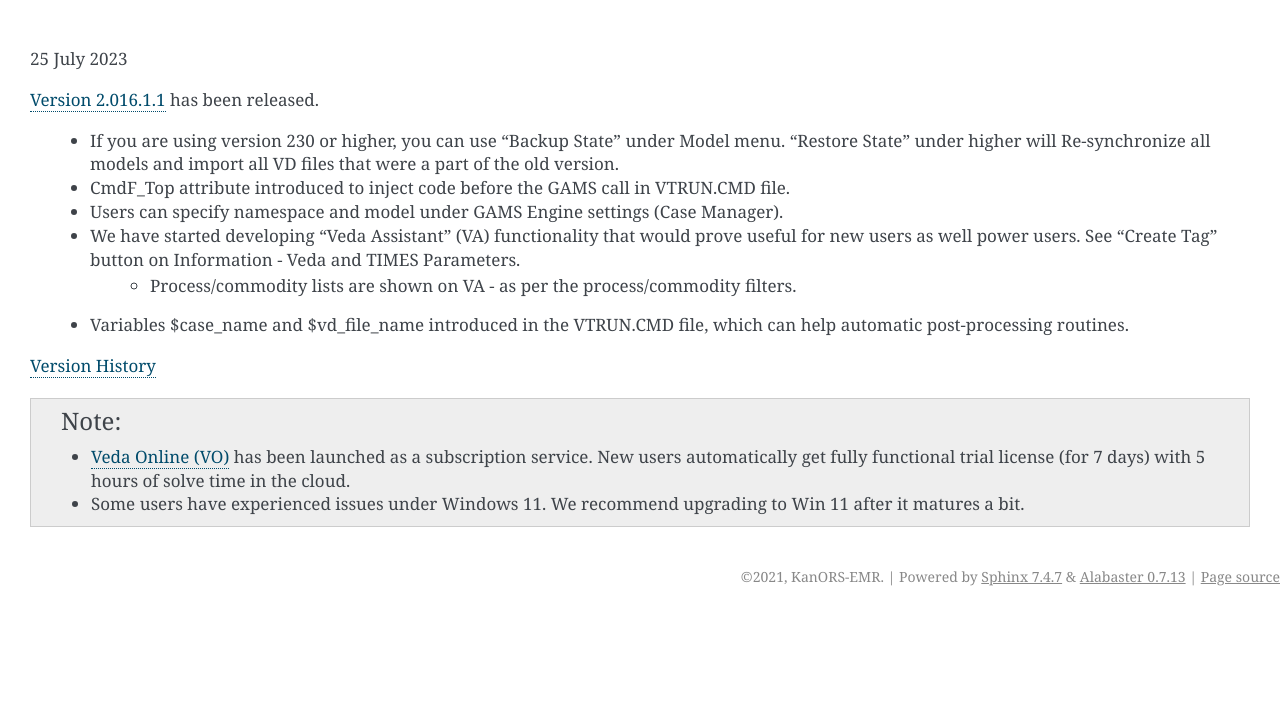
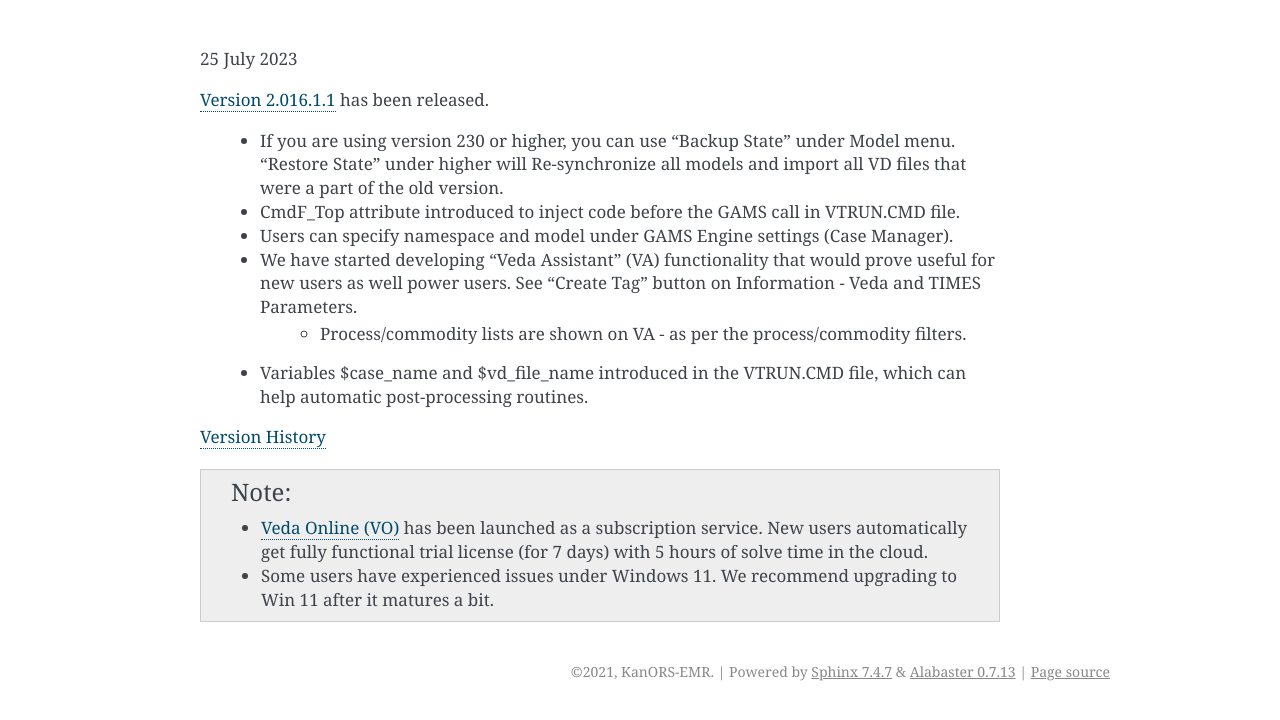
Before and after one commit to kanors-emr/Veda-start-page-news, a Sphinx documentation site: the page built from docs/source/index.rst, in a window 1280 px wide. Shown: the top 720 px of the page. Built offline with Sphinx 7.4.7, drawn with Linux system fonts in a browser that asks for light colours.

Commit message:
fixed width

```diff
--- /dev/null
+++ b/docs/source/_static/custom.css
@@ -0,0 +1 @@
+.wy-nav-content {max-width: 1200px;}
--- a/docs/source/conf.py
+++ b/docs/source/conf.py
@@ -57,6 +57,6 @@ html_static_path = ['_static']
 html_theme_options = {
     # Disable showing the sidebar. Defaults to 'false'
     'nosidebar': True,
-    'page_width': 'auto',
-    'body_max_width': 'auto'
+    # 'page_width': 'auto',
+    # 'body_max_width': 'auto'
 }
```
